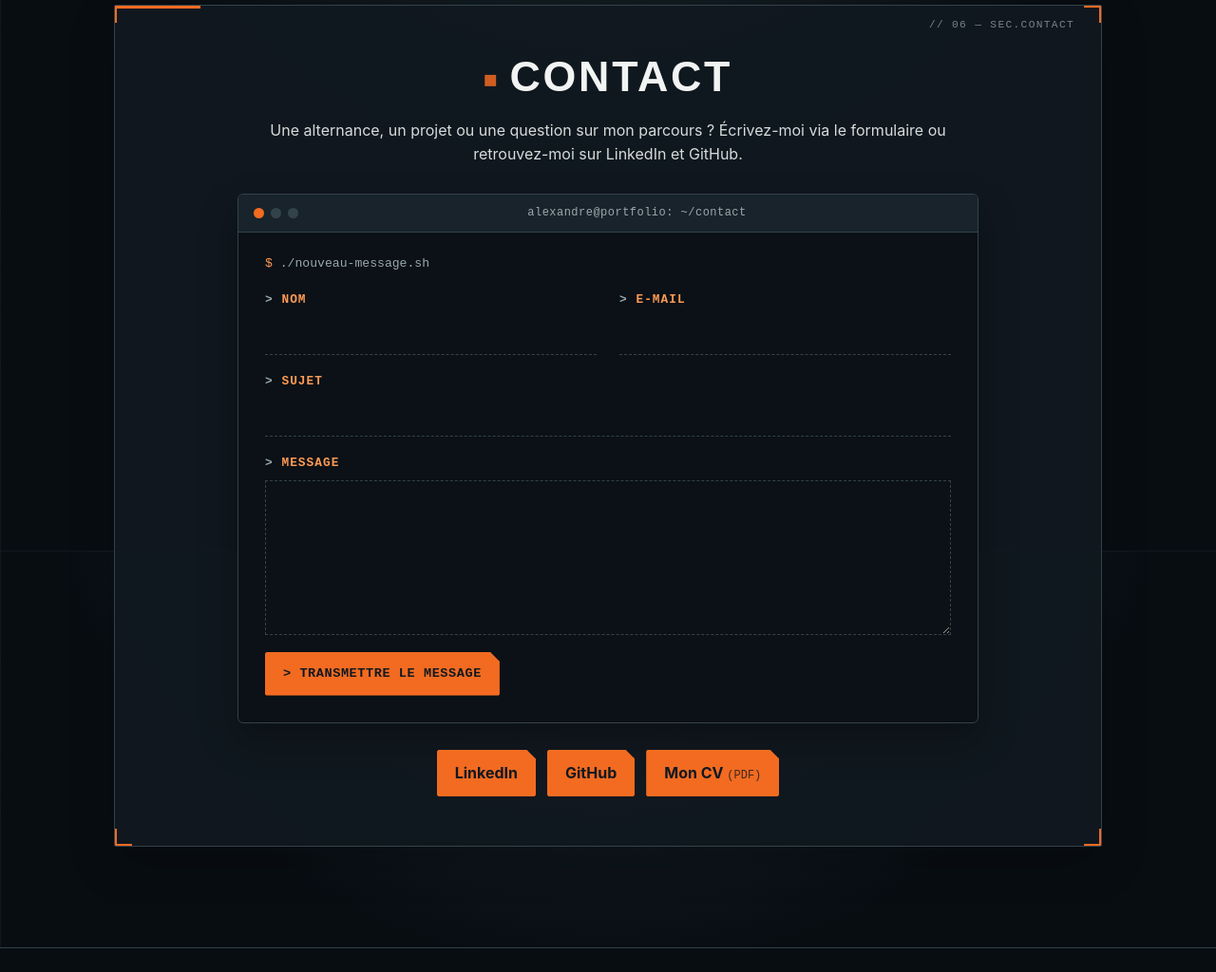
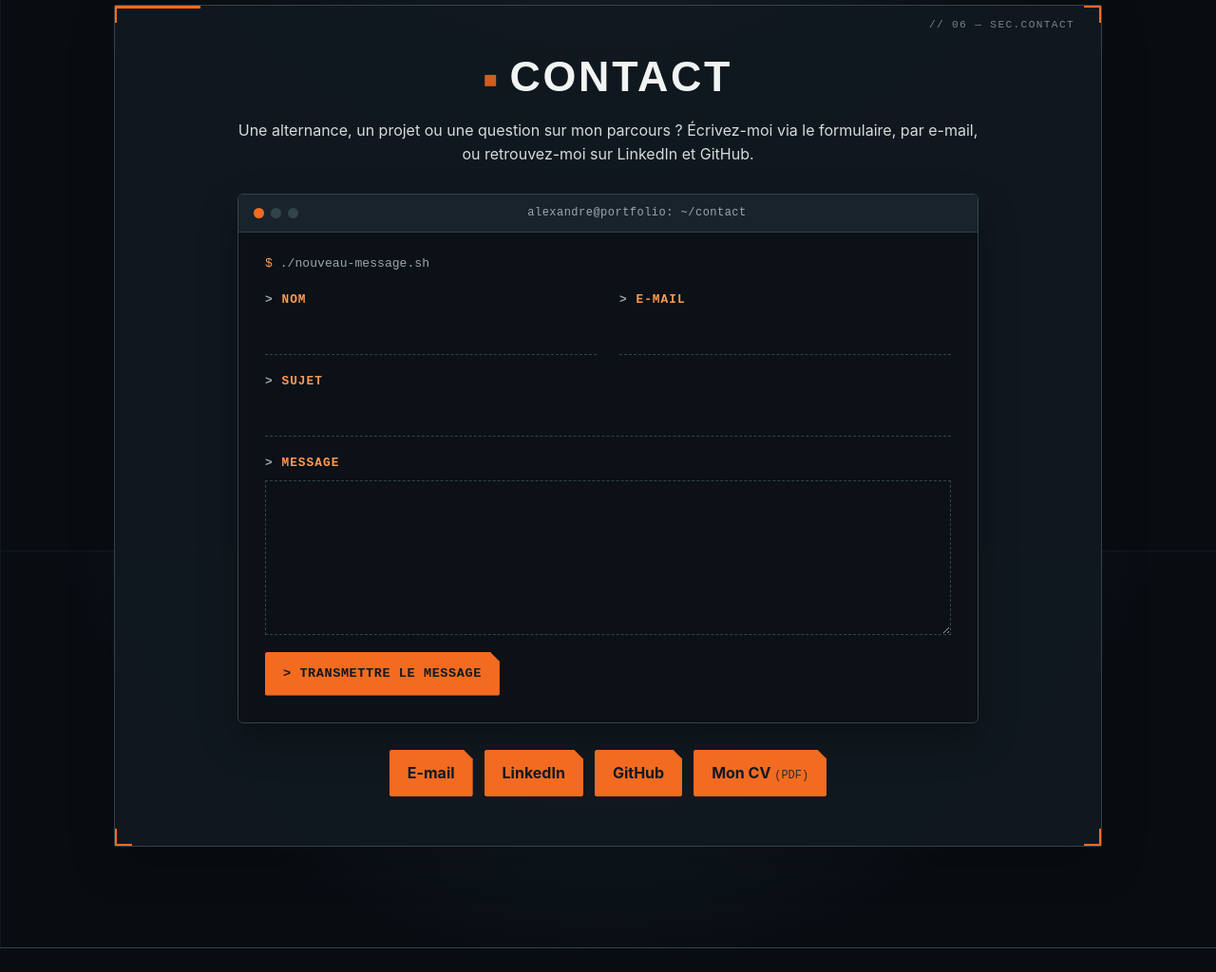
Before and after one commit to SkorpioZzZ/Portfolio, a plain HTML site: page index.html in a window 1280 px wide. Shown: the part 5020-6044 px from the top of the page at 95% size. Drawn offline with Linux system fonts and the light colour scheme.

Commit message:
feat: add mailto link to contact links
Add a visible E-mail link to .contact_links, before LinkedIn, GitHub and
the CV, and mention e-mail in the contact intro text.

Co-Authored-By: Claude Opus 5.5 <noreply@anthropic.com>

```diff
--- a/index.html
+++ b/index.html
@@ -28,7 +28,9 @@
       content="https://skorpiozzz.github.io/Portfolio/assets/portfolio-preview.png"
     />
     <meta property="og:url" content="https://skorpiozzz.github.io/Portfolio/" />
+
     <script src="theme-init.js"></script>
+
     <link rel="icon" type="image/png" href="AZ.png" />
     <link rel="preconnect" href="https://fonts.googleapis.com" />
     <link rel="preconnect" href="https://fonts.gstatic.com" crossorigin />
@@ -36,7 +38,6 @@
       rel="stylesheet"
       href="https://fonts.googleapis.com/css2?family=Barlow+Condensed:wght@500;600;700&family=Inter:wght@400;500;600;700&family=JetBrains+Mono:wght@400;500;600&display=swap"
     />
-
     <link rel="stylesheet" href="style.css" />
     <script src="script.js" defer></script>
   </head>
@@ -436,7 +437,8 @@
         <h2>Contact</h2>
         <p>
           Une alternance, un projet ou une question sur mon parcours ?
-          Écrivez-moi via le formulaire ou retrouvez-moi sur LinkedIn et GitHub.
+          Écrivez-moi via le formulaire, par e-mail, ou retrouvez-moi sur
+          LinkedIn et GitHub.
         </p>
 
         <form
@@ -518,6 +520,7 @@
         </form>
 
         <div class="contact_links">
+          <a href="mailto:zapolski.alexandre2991@gmail.com">E-mail</a>
           <a
             href="https://www.linkedin.com/in/alexandre-zapolski-58743b172/"
             target="_blank"
```
